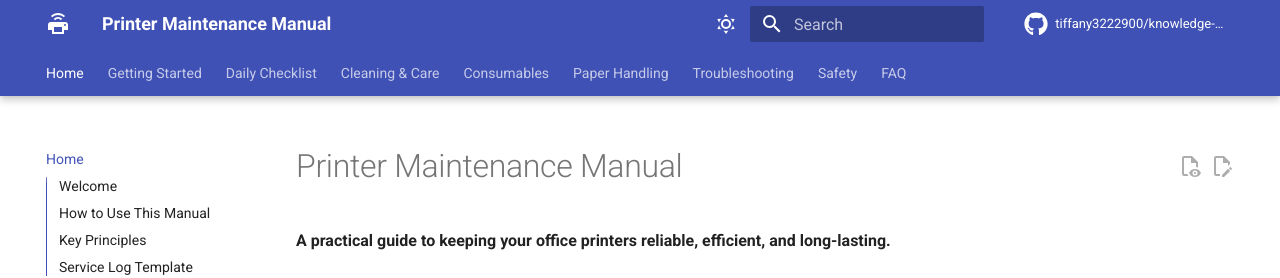
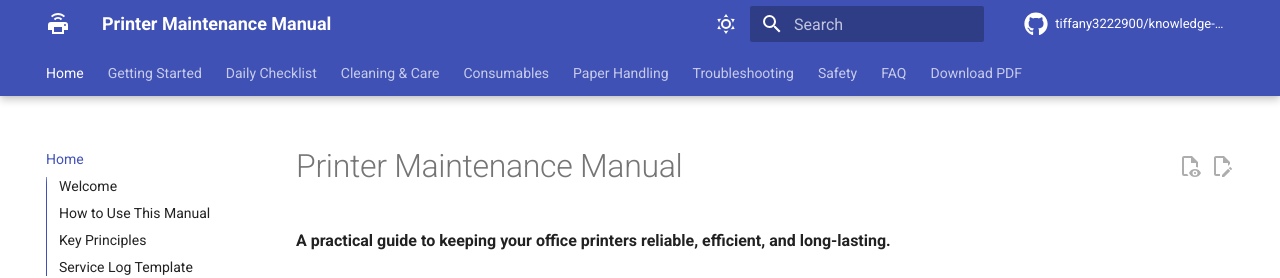
Before and after one commit to tiffany3222900/knowledge-management-system, an MkDocs documentation site: the page built from docs/index.md, in a window 1280 px wide. Shown: the top 278 px of the page. Built offline with MkDocs 1.6.1 and Material for MkDocs 9.7.7, drawn with Linux system fonts in a browser that asks for light colours; comment, search, counter and statistics services are not loaded.

Commit message:
feat: add Download PDF link to navigation
Points to the raw PDF file in the GitHub repo, so users can
download the manual directly from the site nav bar.

```diff
--- a/mkdocs.yml
+++ b/mkdocs.yml
@@ -86,6 +86,7 @@ nav:
   - Troubleshooting: troubleshooting.md
   - Safety: safety.md
   - FAQ: faq.md
+  - Download PDF: https://github.com/tiffany3222900/knowledge-management-system/raw/main/Printer_Maintenance_Manual.pdf
 
 extra:
   social:
```
